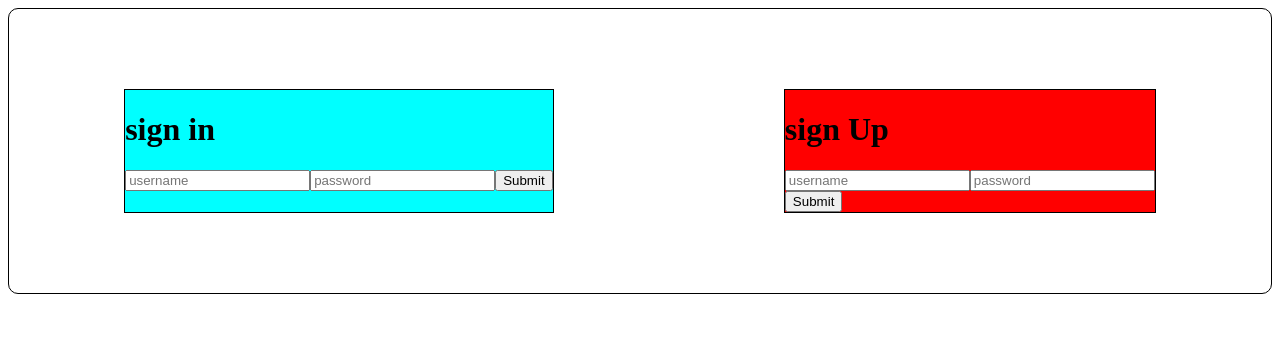
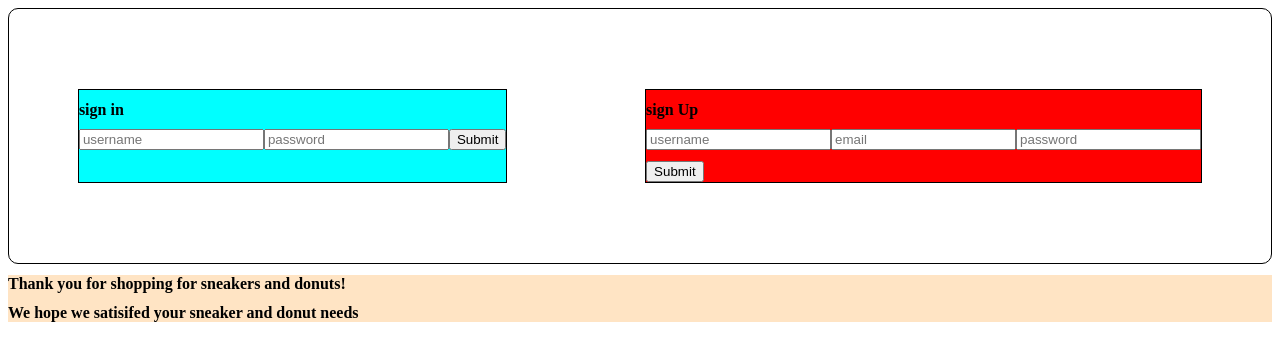
Before and after one commit to OrgJigglyPuff/SneakersAndDonuts, a React app: page /#/ in a window 1280 px wide. Shown: the top 360 px of the page. Built offline with nearby package versions, Linux system fonts and the light colour scheme.

Commit message:
preparing content for E to pull, also added hooks to App.jsx and have proper routing from signup to store

```diff
--- /dev/null
+++ b/src/App.jsx
@@ -0,0 +1,26 @@
+
+import React, { useEffect, useState } from 'react';
+import { render } from 'react-dom';
+import { Route, Routes, HashRouter, } from 'react-router-dom';
+import SignInAndSignUpPage from './pages/SignInAndSignUp';
+import Store from './pages/store';
+import Footer from './components/Footer/footer'
+import Expenses from './routes/expenses.jsx';
+
+function App() {
+
+const [user, updateUser] = useState('')
+console.log(user)
+
+    return (
+        <HashRouter>
+        <Routes>
+          <Route  path='/' element={<SignInAndSignUpPage user = {user} updateUser = {updateUser} />}/>
+          <Route path='expenses' element={<Store user = {user}/>} />
+        </Routes>
+        <Footer />
+        </HashRouter>
+    );
+  }
+
+  export default App;
--- /dev/null
+++ b/src/components/Footer/footer.css
@@ -0,0 +1,4 @@
+#footer{
+    background-color: bisque;
+    justify-content: center;
+}
--- /dev/null
+++ b/src/components/Footer/footer.jsx
@@ -0,0 +1,15 @@
+import React from 'react';
+import './footer.css'
+function Footer() {
+    //document.getElementById("id").style.border = "thick solid #0000FF";
+    return(
+     <div id= 'footer' >
+         <h1> Thank you for shopping for sneakers and donuts!</h1>
+         <h1> We hope we satisifed your sneaker and donut needs</h1>
+     </div>
+    )
+
+}
+
+
+export default Footer;
--- a/src/components/SignIn/sign-up.jsx
+++ b/src/components/SignIn/sign-up.jsx
@@ -1,19 +1,35 @@
-import React from 'react';
+import React, { useEffect, useState } from 'react';
 import './sign-up.css'
-import { Link } from "react-router-dom";
+import { Link, Navigate} from "react-router-dom";
+import axios from 'axios'
 
-function SignUp() {
+function SignUp({user, updateUser}) {
+//const [user, updateUser] = useState('')
+    function createAccount(){
+        let username = document.getElementById("user").value;
+        let email = document.getElementById('email').value;
+        let password = document.getElementById('pass').value;
+        let obj = {"username" : username, "email" : email, "password" : password}
+        axios.post('/signup', obj)
+        .then(res=> {if (res.status === 201) {updateUser(username)}})
+
+    }
+    if (user != '') return (<Navigate to={"expenses"}/>)
     return(
      <div className = 'signUpDiv'>
          <h1>sign Up</h1>
-         <input id ='username' placeholder = 'username' type="text" />
-         <input id = "password" placeholder = 'password' type="password" />
+         <input id ='user' placeholder = 'username' type="text" />
+         <input id ='email' placeholder = 'email' type="text" />
+         <input id = "pass" placeholder = 'password' type="password" />
+         <h1 value = {user}></h1>
 
          <nav>
-         <Link to="/expenses">
-         <button>Submit</button>
-         </Link>
+         {/* <Link to="/expenses"> */}
+         <button onClick={() => createAccount()}>Submit</button>
+         {/* </Link> */}
+
          </nav>
+
      </div>
     )
 }
--- /dev/null
+++ b/src/components/Store/item.jsx
@@ -0,0 +1,18 @@
+import React from 'react';
+import './items.css'
+function Item() {
+    //document.getElementById("id").style.border = "thick solid #0000FF";
+    return(
+     <div id= 'item' >
+         <img></img>
+         <h1>item</h1>
+         <h1>description</h1>
+         <h1>price</h1>
+         <button>Add to cart</button>
+     </div>
+    )
+
+}
+
+
+export default Item;
--- /dev/null
+++ b/src/components/Store/items.css
@@ -0,0 +1,6 @@
+#item{
+    border: 1px solid black;
+}
+h1{
+    font-size: medium;
+}
--- a/src/index.js
+++ b/src/index.js
@@ -1,18 +1,17 @@
 // first push
 
-import React from 'react';
+import React, { useEffect, useState } from 'react';
 import { render } from 'react-dom';
 import { Route, Routes, HashRouter, } from 'react-router-dom';
 import SignInAndSignUpPage from './pages/SignInAndSignUp';
+import Store from './pages/store';
+import Footer from './components/Footer/footer'
 import Expenses from './routes/expenses.jsx';
+import App from './App.jsx';
 
 const rootElement = document.getElementById("root");
 render(
-<HashRouter>
-      <Routes>
-        <Route  path='/' element={<SignInAndSignUpPage/>}/>
-        <Route path='expenses' element={<h1>test</h1>} />
-      </Routes>
-</HashRouter>,
+<App />
+,
 rootElement
 );
--- a/src/pages/SignInAndSignUp.jsx
+++ b/src/pages/SignInAndSignUp.jsx
@@ -2,12 +2,13 @@ import React from 'react'
 import './SignInAndSignUp.css'
 import SignInForm from '../components/SignIn/sign-in.jsx'
 import SignUpForm from '../components/SignIn/sign-up.jsx'
-export default function SignInAndSignUpPage() {
+
+export default function SignInAndSignUpPage({user, updateUser}) {
     return (
         <div className="SignInUp">
            {/* <h3>test 3</h3> */}
             <SignInForm />
-            <SignUpForm />
+            <SignUpForm user = {user} updateUser = {updateUser}/>
         </div>
     )
 }
--- /dev/null
+++ b/src/pages/store.css
@@ -0,0 +1,23 @@
+.ItemContainer{
+    border: 1px solid black;
+    display: grid;
+    grid-template-columns: repeat(3, 1fr);
+    gap: 10px;
+    grid-auto-rows: minmax(100px, auto);
+    width: 90vw;
+    height: 80vh;
+    /* margin-left: 5vw;
+    padding-top: 20vh; */
+
+    background-color: rgb(255, 255, 255);
+
+}
+#storediv{
+    background-color: aquamarine;
+    display: flex;
+  justify-content: center;
+  align-items: center;
+    width: 100vw;
+    height: 90vh;
+    margin-top: 0;
+}
--- /dev/null
+++ b/src/pages/store.jsx
@@ -0,0 +1,25 @@
+import React from 'react'
+import Item from '../components/Store/item'
+import './store.css'
+export default function Store({user}) {
+
+    let array = [1,2,3,4,5,6,7,]
+    let outputArray = []
+    for (let i = 0; i < array.length; i++)
+    {
+        outputArray.push(<Item />)
+    }
+
+
+
+
+    return (
+        <div id = 'storediv'>
+        <h1>{user}</h1>
+        <div className="ItemContainer">
+           {/* <h3>test 3</h3> */}
+            {outputArray}
+        </div>
+        </div>
+    )
+}
--- a/webpack.config.js
+++ b/webpack.config.js
@@ -12,9 +12,19 @@ module.exports = {
   plugins: [new HtmlWebpackPlugin({template: './src/index.html'})],
 
   devServer: {
-
-    historyApiFallback: true
-  },
+    // need public path : build, directory (current path + build) - specifies where in memory the dev server is running
+    static :{
+      publicPath: 'build',
+      directory: path.resolve(__dirname, 'build')
+    },
+     proxy: [{
+      context: ['/','/auth', '/store'],
+      target: 'http://localhost:3000'
+      }]
+     ,
+    port: 8080,
+    historyApiFallback: true,
+    },
 
   module: {
     rules: [
```
Also changed, not shown: 3 other files (tests, documents, lock files or other folders).
